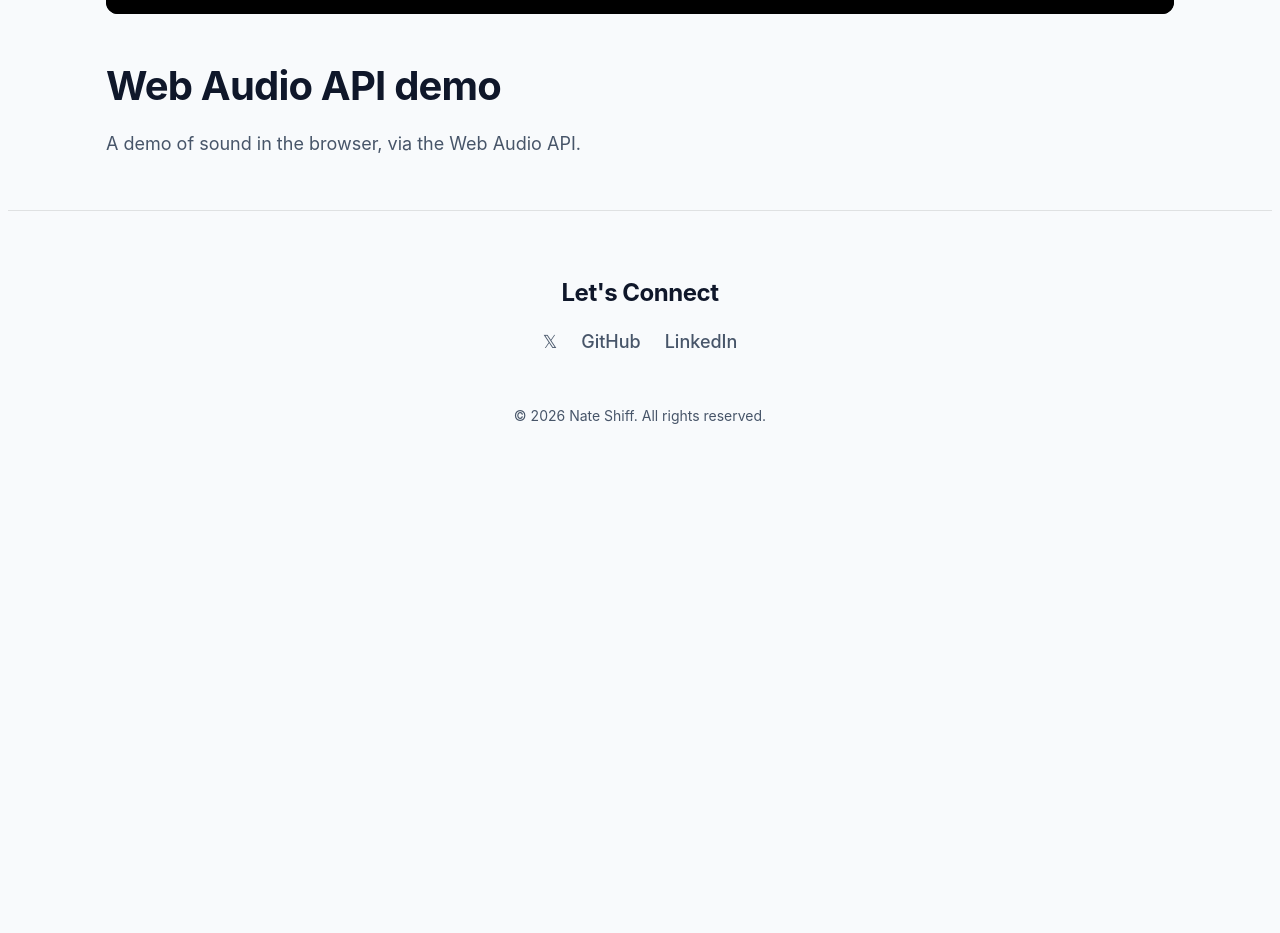
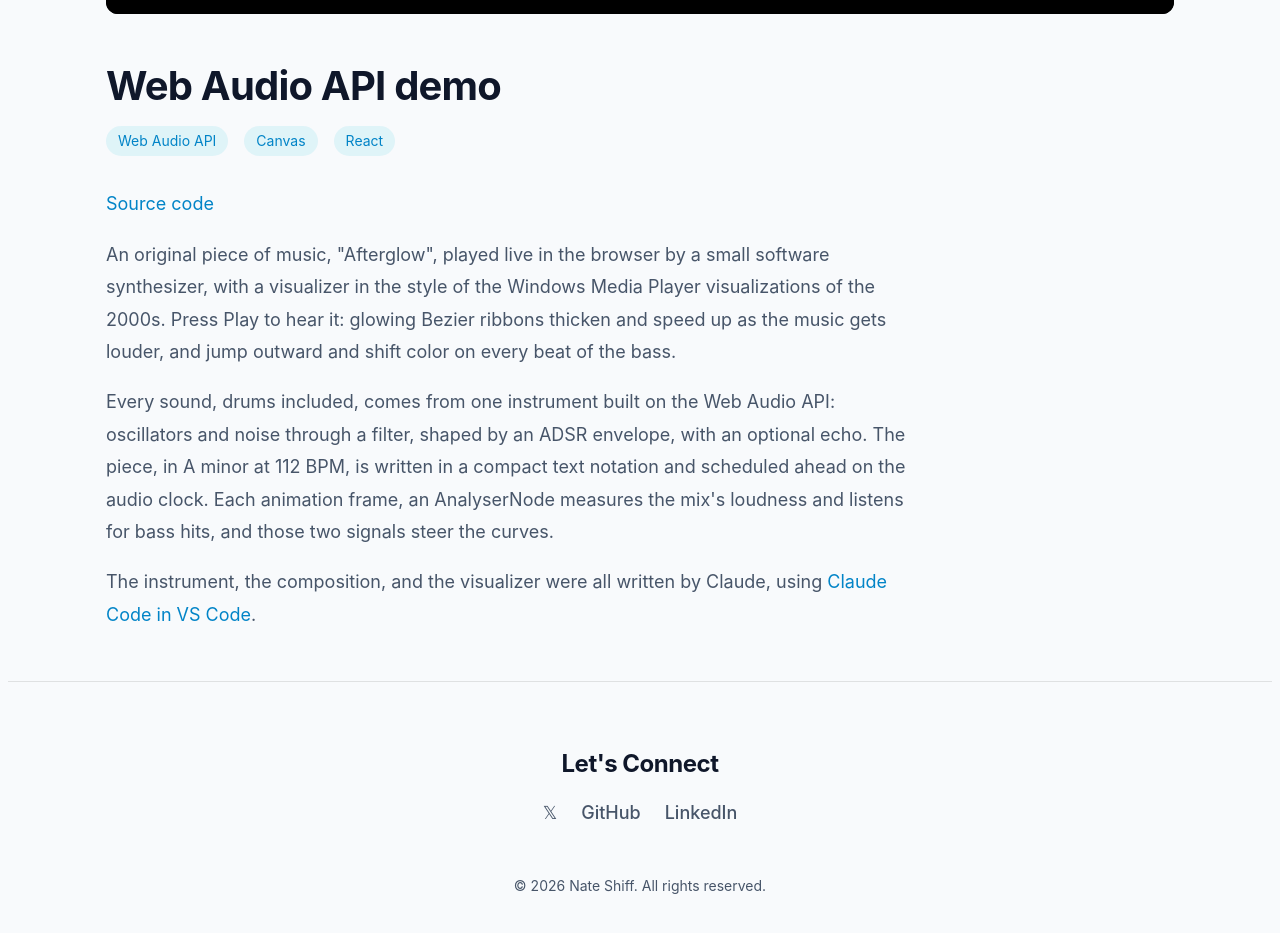
Before and after one commit to nshiff/nate-portfolio, a React (Vite) app: page /project/22 in a window 1280 px wide. Shown: the part 771-1704 px from the top of the page. Before the commit the page ends 1254 px from the top, so only its background shows below. Built offline with nearby package versions, Linux system fonts and the light colour scheme.

Commit message:
style: detailed description of Project 22 Web Audio API demo

```diff
--- a/src/pages/Project22.tsx
+++ b/src/pages/Project22.tsx
@@ -22,9 +22,29 @@ export function Project22() {
 
                 <h1 style={{ fontSize: '2.5rem', marginBottom: '1rem', fontWeight: 700, lineHeight: 1.2 }}>Web Audio API demo</h1>
 
+                <div style={{ display: 'flex', gap: '1rem', marginBottom: '2rem', flexWrap: 'wrap' }}>
+                    <span style={{ padding: '0.25rem 0.75rem', background: 'rgba(6, 182, 212, 0.1)', color: 'var(--accent-color)', borderRadius: '999px', fontSize: '0.875rem' }}>Web Audio API</span>
+                    <span style={{ padding: '0.25rem 0.75rem', background: 'rgba(6, 182, 212, 0.1)', color: 'var(--accent-color)', borderRadius: '999px', fontSize: '0.875rem' }}>Canvas</span>
+                    <span style={{ padding: '0.25rem 0.75rem', background: 'rgba(6, 182, 212, 0.1)', color: 'var(--accent-color)', borderRadius: '999px', fontSize: '0.875rem' }}>React</span>
+                </div>
+
                 <div style={{ color: 'var(--text-secondary)', fontSize: '1.125rem', lineHeight: '1.8', maxWidth: '800px' }}>
+                    <p><a href="https://github.com/nshiff/nate-portfolio/tree/main/src/web-audio" target="_blank" rel="noopener noreferrer">Source code</a></p>
                     <p>
-                        A demo of sound in the browser, via the Web Audio API.
+                        An original piece of music, "Afterglow", played live in the browser by a small software
+                        synthesizer, with a visualizer in the style of the Windows Media Player visualizations of the
+                        2000s. Press Play to hear it: glowing Bezier ribbons thicken and speed up as the music gets
+                        louder, and jump outward and shift color on every beat of the bass.
+                    </p>
+                    <p>
+                        Every sound, drums included, comes from one instrument built on the Web Audio API: oscillators
+                        and noise through a filter, shaped by an ADSR envelope, with an optional echo. The piece, in
+                        A minor at 112 BPM, is written in a compact text notation and scheduled ahead on the audio
+                        clock. Each animation frame, an AnalyserNode measures the mix's loudness and listens for bass
+                        hits, and those two signals steer the curves.
+                    </p>
+                    <p>
+                        The instrument, the composition, and the visualizer were all written by Claude, using <a href="https://marketplace.visualstudio.com/items?itemName=anthropic.claude-code" target="_blank" rel="noopener noreferrer">Claude Code in VS Code</a>.
                     </p>
                 </div>
             </div>
```
